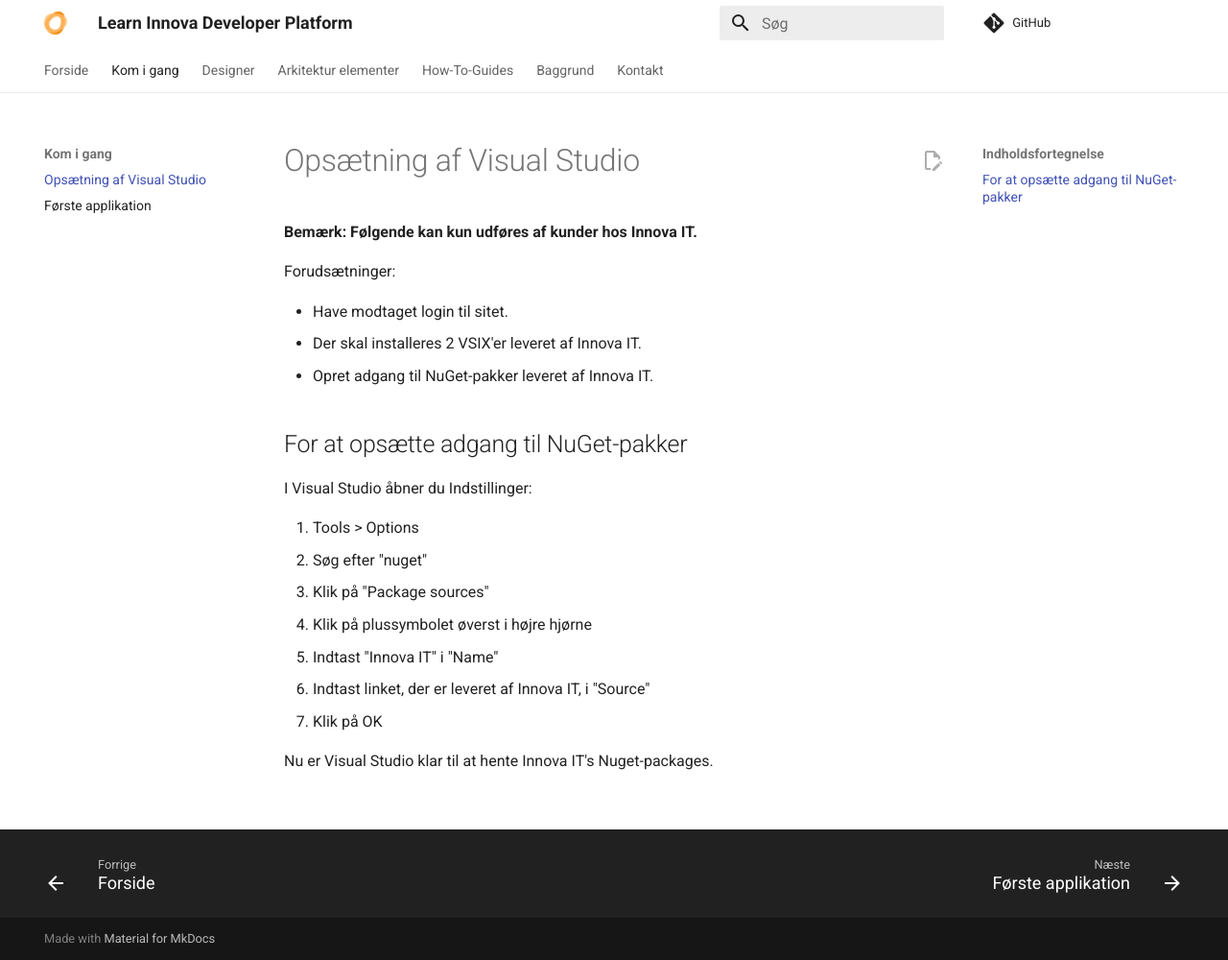
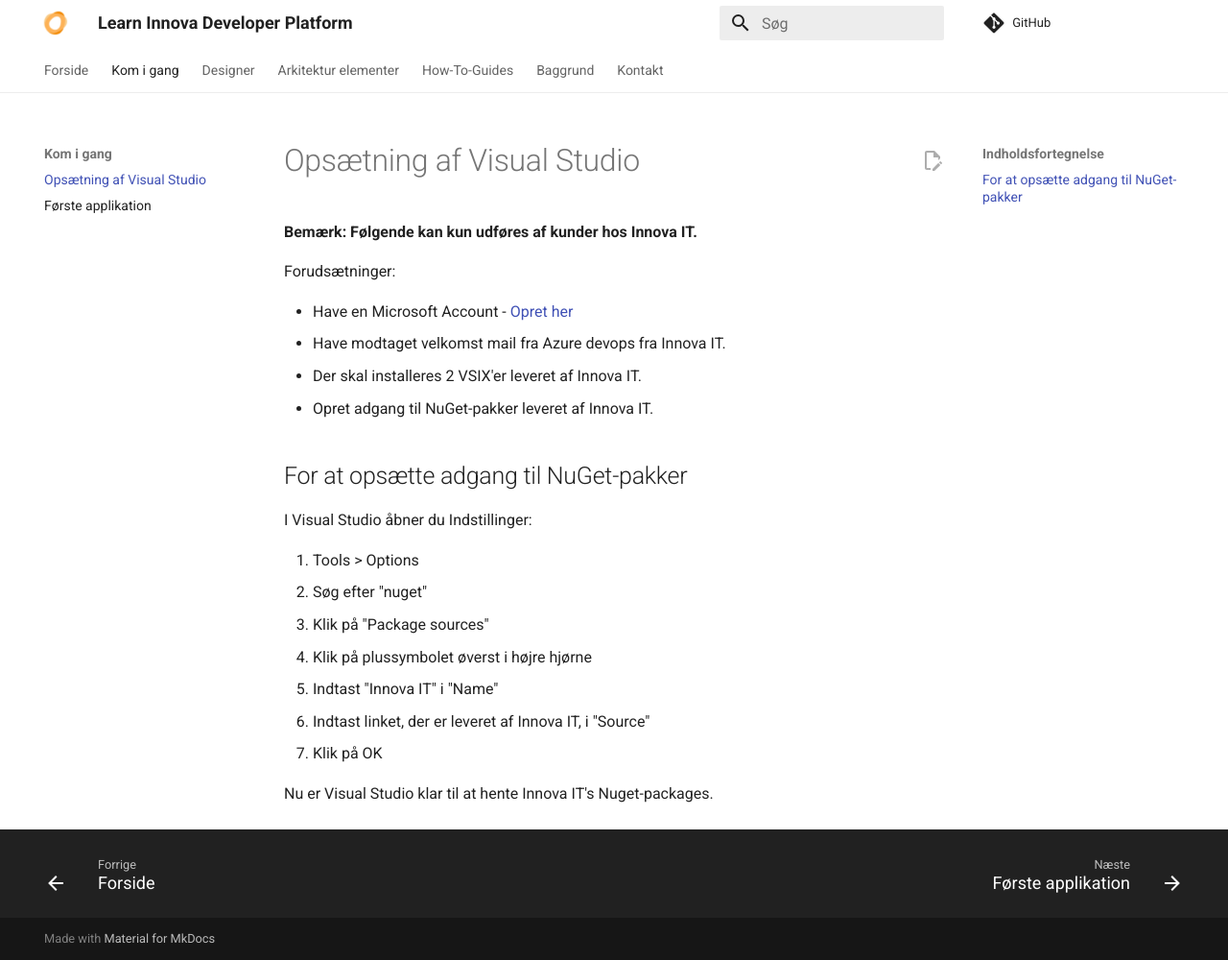
Before and after one commit to innovait-dk/idp_learn, an MkDocs documentation site: the page built from docs/gettingstarted/visualstudio.md, in a window 1280 px wide and 1000 px high. Shown: the whole window at 96% size. Built offline with MkDocs 1.6.1 and Material for MkDocs 9.7.7, drawn with Linux system fonts in a browser that asks for light colours; comment, search, counter and statistics services are not loaded.

Commit message:
Ny opsætning

```diff
--- a/docs/gettingstarted/visualstudio.md
+++ b/docs/gettingstarted/visualstudio.md
@@ -4,7 +4,8 @@
 
 Forudsætninger:
 
-- Have modtaget login til sitet.
+- Have en Microsoft Account - [Opret her](https://account.microsoft.com/account/manage-my-account)
+- Have modtaget velkomst mail fra Azure devops fra Innova IT.
 - Der skal installeres 2 VSIX'er leveret af Innova IT.
 - Opret adgang til NuGet-pakker leveret af Innova IT.
 
```
